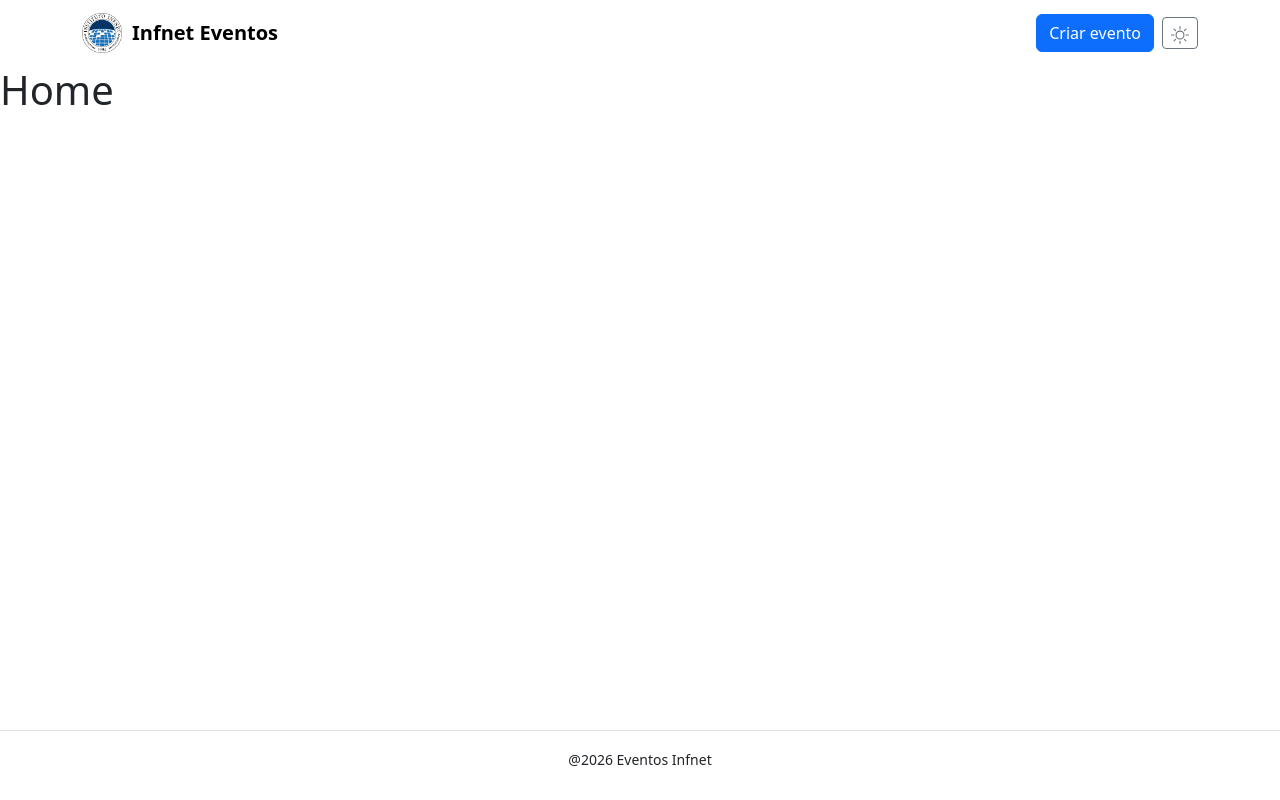
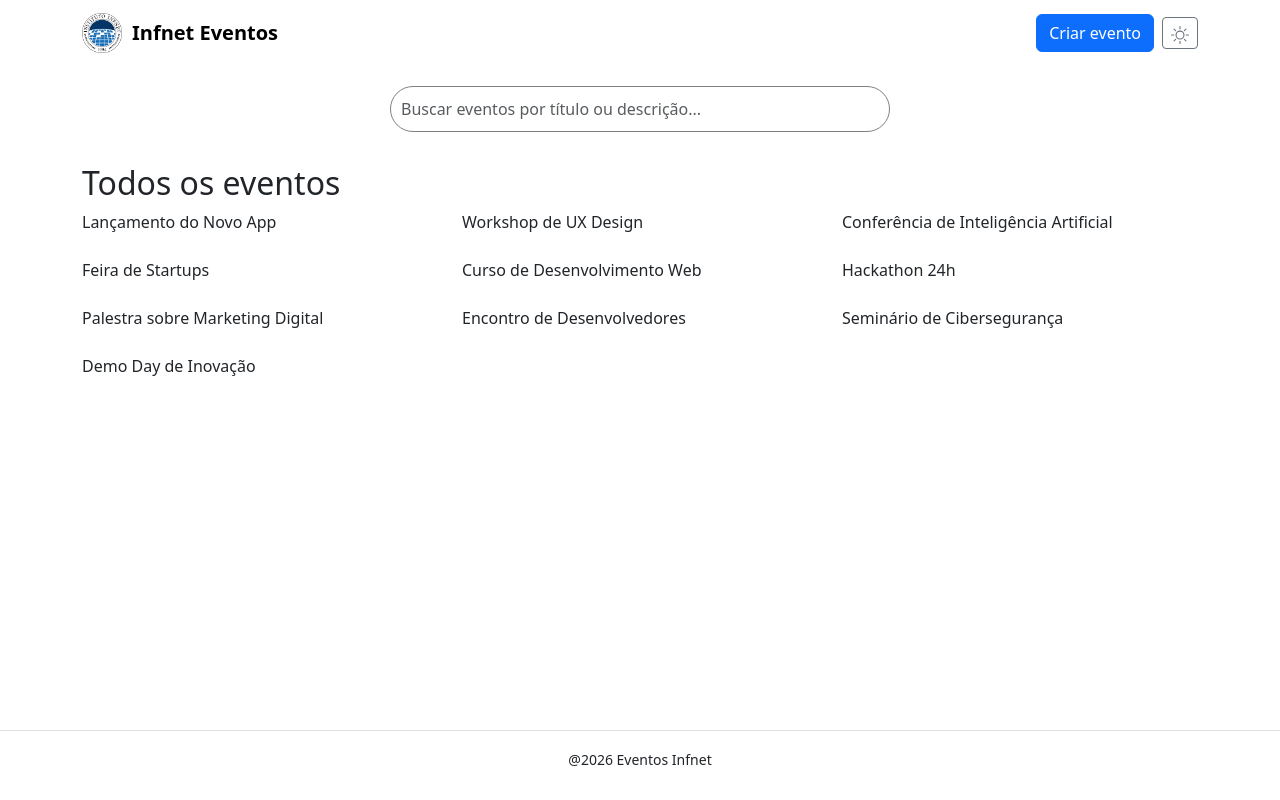
Before and after one commit to joaov-reis/react-interface, a React (Vite) app: page / in a window 1280 px wide. Built offline with nearby package versions, Linux system fonts and the light colour scheme.

Commit message:
Lista de eventos na Home + filtro de busca

```diff
--- a/package.json
+++ b/package.json
@@ -23,6 +23,7 @@
     "@types/node": "^24.10.1",
     "@types/react": "^19.2.5",
     "@types/react-dom": "^19.2.3",
+    "@types/reactstrap": "^8.7.1",
     "@types/styled-components": "^5.1.36",
     "@vitejs/plugin-react": "^5.1.1",
     "babel-plugin-react-compiler": "^1.0.0",
--- a/src/components/layout/styles.ts
+++ b/src/components/layout/styles.ts
@@ -12,4 +12,5 @@ export const StyledBrand = styled(NavbarBrand)`
 
 export const Main = styled.main`
   min-height: 80vh;
+  padding-top: 20px;
 `;
--- /dev/null
+++ b/src/hooks/useEvents.ts
@@ -0,0 +1,92 @@
+import { useState } from "react";
+import type { Event } from "../types/event";
+const items: Event[] = [
+  {
+    id: "1",
+    title: "Lançamento do Novo App",
+    description: "Evento oficial de lançamento da nova versão do aplicativo mobile.",
+    date: "2026-01-15",
+    imageUrl: "https://example.com/images/app-launch.jpg",
+    category: "Tecnologia",
+  },
+  {
+    id: "2",
+    title: "Workshop de UX Design",
+    description: "Workshop prático focado em boas práticas de experiência do usuário.",
+    date: "2026-02-10",
+    imageUrl: "https://example.com/images/ux-workshop.jpg",
+    category: "Educação",
+  },
+  {
+    id: "3",
+    title: "Conferência de Inteligência Artificial",
+    description: "Evento reunindo especialistas para discutir tendências em IA.",
+    date: "2026-03-05",
+    imageUrl: "https://example.com/images/ai-conference.jpg",
+    category: "Tecnologia",
+  },
+  {
+    id: "4",
+    title: "Feira de Startups",
+    description: "Espaço para networking e apresentação de startups inovadoras.",
+    date: "2026-03-20",
+    imageUrl: "https://example.com/images/startup-fair.jpg",
+    category: "Negócios",
+  },
+  {
+    id: "5",
+    title: "Curso de Desenvolvimento Web",
+    description: "Curso intensivo sobre desenvolvimento front-end e back-end.",
+    date: "2026-04-12",
+    imageUrl: "https://example.com/images/web-course.jpg",
+    category: "Educação",
+  },
+  {
+    id: "6",
+    title: "Hackathon 24h",
+    description: "Competição de programação com duração de 24 horas.",
+    date: "2026-05-01",
+    imageUrl: "https://example.com/images/hackathon.jpg",
+    category: "Tecnologia",
+  },
+  {
+    id: "7",
+    title: "Palestra sobre Marketing Digital",
+    description: "Discussão sobre estratégias atuais de marketing digital.",
+    date: "2026-05-18",
+    imageUrl: "https://example.com/images/marketing-talk.jpg",
+    category: "Marketing",
+  },
+  {
+    id: "8",
+    title: "Encontro de Desenvolvedores",
+    description: "Meetup mensal para troca de experiências entre desenvolvedores.",
+    date: "2026-06-07",
+    imageUrl: "https://example.com/images/dev-meetup.jpg",
+    category: "Comunidade",
+  },
+  {
+    id: "9",
+    title: "Seminário de Cibersegurança",
+    description: "Evento voltado para práticas e tendências em segurança da informação.",
+    date: "2026-06-25",
+    imageUrl: "https://example.com/images/cybersecurity.jpg",
+    category: "Segurança",
+  },
+  {
+    id: "10",
+    title: "Demo Day de Inovação",
+    description: "Apresentação de projetos inovadores para investidores.",
+    date: "2026-07-10",
+    imageUrl: "https://example.com/images/demo-day.jpg",
+    category: "Inovação",
+  },
+];
+export function useEvents() {
+    const [events, setEvents] = useState<Event[]>(items);
+
+
+    return {
+        events
+    }
+}
--- /dev/null
+++ b/src/pages/home/index.tsx
@@ -0,0 +1,54 @@
+import { Container } from "reactstrap";
+import { ContainerSearch, InputSearch } from "./styles";
+import { Row, Col } from "reactstrap";
+import { useEvents } from "../../hooks/useEvents";
+import { useMemo, useState } from "react";
+
+function Home() {
+  const { events } = useEvents();
+  const [searchText, setSearchText] = useState<string>("");
+
+  const filteredEvents = useMemo(() => {
+    const searchLower = searchText.toLowerCase();
+
+    return events.filter(
+      (event) =>
+        event.title.toLowerCase().includes(searchLower) ||
+        event.description.toLowerCase().includes(searchLower),
+    );
+  }, [events, searchText]);
+
+  return (
+    <Container>
+      <ContainerSearch>
+        <InputSearch
+          type="text"
+          placeholder="Buscar eventos por título ou descrição..."
+          value={searchText}
+          onChange={(e) => setSearchText(e.target.value)}
+        />
+      </ContainerSearch>
+      <h2>
+        {searchText.length > 0
+          ? `Busca realizada: ${searchText}`
+          : "Todos os eventos"}
+      </h2>
+
+      <Row>
+        {filteredEvents.length === 0 ? (
+          <Col>
+            <p className="text-muted">Nenhum evento encontrado</p>
+          </Col>
+        ) : (
+          filteredEvents.map((event) => (
+            <Col key={event.id} sm="12" md="6" lg="4" className="mb-4">
+              {event.title}
+            </Col>
+          ))
+        )}
+      </Row>
+    </Container>
+  );
+}
+
+export default Home;
--- /dev/null
+++ b/src/pages/home/styles.tsx
@@ -0,0 +1,16 @@
+import { Input } from "reactstrap";
+import styled from "styled-components";
+
+export const ContainerSearch = styled.div`
+  display: flex;
+  justify-content: center;
+  margin-bottom: 2rem;
+  width: 100%;
+`;
+
+export const InputSearch = styled(Input)`
+  max-width: 500px;
+  padding: 10px;
+  border-radius: 30px;
+  border: 1px solid gray;
+`;
--- a/src/routers/index.tsx
+++ b/src/routers/index.tsx
@@ -1,12 +1,13 @@
 import { BrowserRouter, Routes, Route } from "react-router";
 import Layout from "../components/layout";
+import Home from "../pages/home";
 
 export function Routers() {
   return (
     <BrowserRouter>
       <Routes>
         <Route element={<Layout />}>
-          <Route index element={<h1>Home</h1>} />
+          <Route index element={<Home/>}/>
           <Route path="create-event" element={<h1>Create</h1>} />
           <Route path="details-event/:id" element={<h1>Details</h1>} />
           <Route path="*" element={<h1>Não encontrado</h1>} />
--- /dev/null
+++ b/src/types/event.ts
@@ -0,0 +1,8 @@
+export type Event = {
+  id: string;
+  title: string;
+  description: string;
+  date: string;
+  imageUrl: string;
+  category: string;
+};
```
Also changed, not shown: 1 other file (tests, documents, lock files or other folders).
